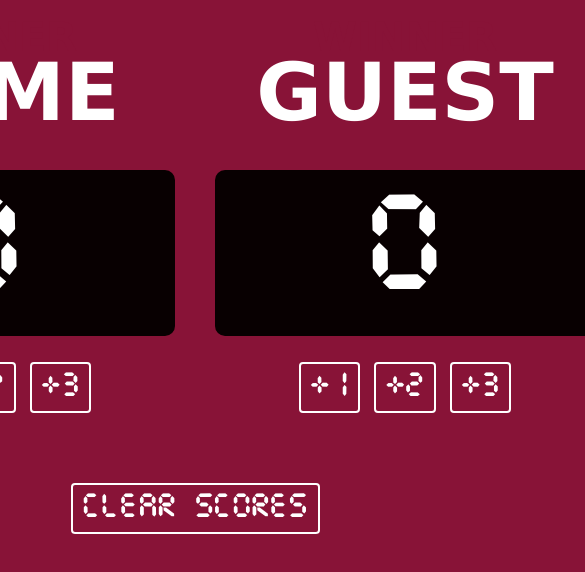
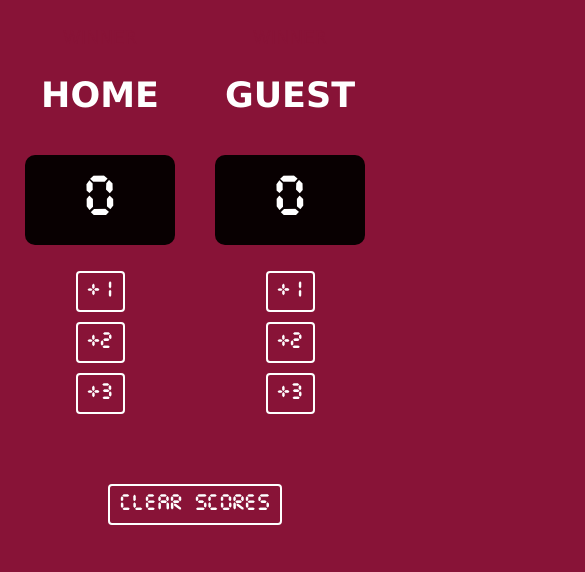
Before and after one commit to cxrrxde/scoretable, a plain HTML site: page index.html in a window 390 px wide. Shown: the part 230-802 px from the top of the page, 585 px wide, since content can reach past the window. Drawn offline with Linux system fonts and the light colour scheme.

Commit message:
made site adaptive for phones
also added icon, title of site

```diff
--- a/css/main.css
+++ b/css/main.css
@@ -11,6 +11,9 @@ body{
     display: flex;
     flex-direction: column;
     align-items: center;
+    padding-bottom: 100px;
+    padding-left: 15px;
+    padding-right: 15px;
 }
 .inner-wrapper{
     display: flex;
@@ -60,7 +63,7 @@ button{
     cursor:pointer;
     border-radius: 4px;
 }
-button:not(:last-child){
+.buttons button:not(:last-child){
     margin-right: 10px;
 }
 button:hover{
@@ -72,9 +75,73 @@ button:hover{
     text-transform: uppercase;
     font-size: 40px;
     font-family: Verdana, Geneva, Tahoma, sans-serif;
-    font-weight: 700;
     line-height: 35px;
     color:#881337;
     margin-bottom: 20px;
     user-select: none;
 }
+@media screen and (max-width:840px){
+    .guest-title,.home-title{
+        font-size: 50px;
+    }
+    .score{
+        font-size: 80px;
+        max-width: 250px;
+        padding: 20px 0px;
+        line-height: 80px;
+    }
+    #winner-guest,#winner-home{
+        font-size: 25px;
+    }
+    .inner-wrapper{
+        padding: 0px 15px;
+    }
+}
+@media screen and (max-width: 575px) {
+    .score{
+        max-width: 200px;
+    }
+    button{
+        font-size: 20px;
+        line-height: 17px;
+    }
+}
+@media screen and (max-width: 470px){
+    .guest-title,.home-title{
+        font-size: 35px;
+        line-height: 40px;
+        margin-bottom: 0px;
+    }
+    .score{
+        font-size: 50px;
+        max-width: 150px;
+        padding: 5px 0px;
+    }
+    #winner-guest,#winner-home{
+        font-size: 18px;
+    }
+    .buttons{
+        display: flex;
+        flex-direction: column;
+        align-items: center;
+        flex-wrap: wrap;
+    }
+    .buttons button:not(:last-child){
+        margin-right: 0px;
+        margin-bottom: 10px;
+    }
+
+}
+@media screen and (max-width: 375px){
+    .guest-title,.home-title{
+        font-size: 25px;
+        line-height: 30px;
+    }
+    .score{
+        font-size: 30px;
+        max-width: 100px;
+    }
+    #winner-guest,#winner-home{
+        font-size: 16px;
+    }
+}
--- a/index.html
+++ b/index.html
@@ -1,11 +1,15 @@
 <!DOCTYPE html>
 <html lang="en">
 <head>
+    <link rel="stylesheet" href="css/main.css">
+    <link rel="apple-touch-icon" sizes="180x180" href="img/icons/apple-touch-icon.png">
+    <link rel="icon" type="image/png" sizes="32x32" href="img/icons/favicon-32x32.png">
+    <link rel="icon" type="image/png" sizes="16x16" href="img/icons/favicon-16x16.png">
+    <link rel="manifest" href="img/icons/site.webmanifest">
     <meta charset="UTF-8">
     <meta http-equiv="X-UA-Compatible" content="IE=edge">
     <meta name="viewport" content="width=device-width, initial-scale=1.0">
-    <link rel="stylesheet" href="css/main.css">
-    <title>Document</title>
+    <title>Scoretable</title>
 </head>
 <body>
     <div class="wrapper">
```
Also changed, not shown: img/icons/about.txt (added), img/icons/android-chrome-192x192.png (added), img/icons/android-chrome-512x512.png (added), img/icons/apple-touch-icon.png (added), img/icons/favicon-16x16.png (added), img/icons/favicon-32x32.png (added), img/icons/favicon.ico (added), img/icons/site.webmanifest (added).
